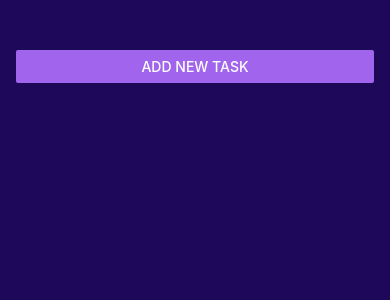
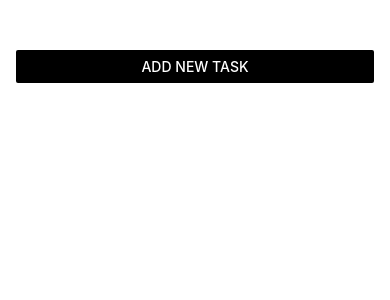
Before and after one commit to Ardad2/CSE485SkillsModuleGit, a React Native app: screen / in a window 390 px wide. Shown: the top 300 px of the page. Built offline with nearby package versions, Linux system fonts and the light colour scheme.

Commit message:
changed color for title screen

```diff
--- a/App.js
+++ b/App.js
@@ -35,9 +35,9 @@ export default function App() {
 
   return (
     <>
-    <StatusBar style="light"/>
+    <StatusBar style="dark"/>
     <View style={styles.appContainer}>
-      <Button title='Add New Task' color = "#a065ec" onPress={startAddTaskHandler}/>
+      <Button title='Add New Task' color = "black" onPress={startAddTaskHandler}/>
     <TaskInput
      visible={modalIsVisible}
      onAddTask={addTaskHandler}
@@ -66,7 +66,6 @@ const styles = StyleSheet.create({
     flex: 1,
     padding: 50,
     paddingHorizontal: 16,
-    backgroundColor: '#1e085a'
     //You can add a "backgroundColor" in app.json.
   },
   tasksContainer: {
```
